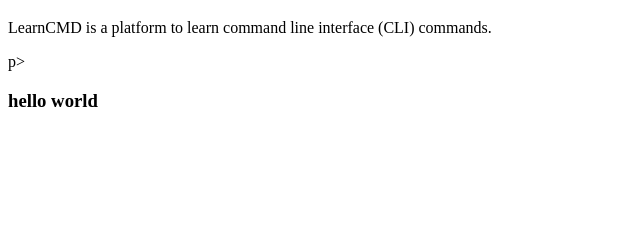
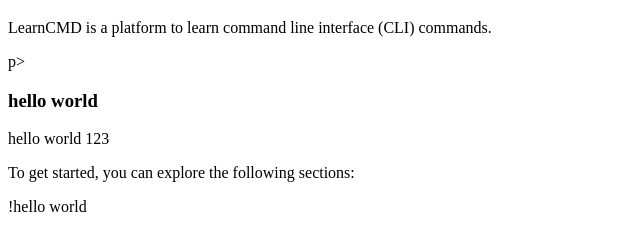
Before and after one commit to DRaajan/repo, a plain HTML site: page learncmd.html in a window 1280 px wide. Shown: the part 121-372 px from the top of the page, without its empty margins (0-640 px from the left). Drawn offline with Linux system fonts and the light colour scheme.

Commit message:
hgsdgbzgk

```diff
--- a/learncmd.html
+++ b/learncmd.html
@@ -12,7 +12,10 @@
     <p>LearnCMD is a platform to learn command line interface (CLI) commands.</p>p>
 
 <h3> hello world</h3>
+<p>hello world 123  </p>
+<p>To get started, you can explore the following sections:</p>
+</body>
+</html>
 
 
-</body>
-</html>
+!hello world
```
